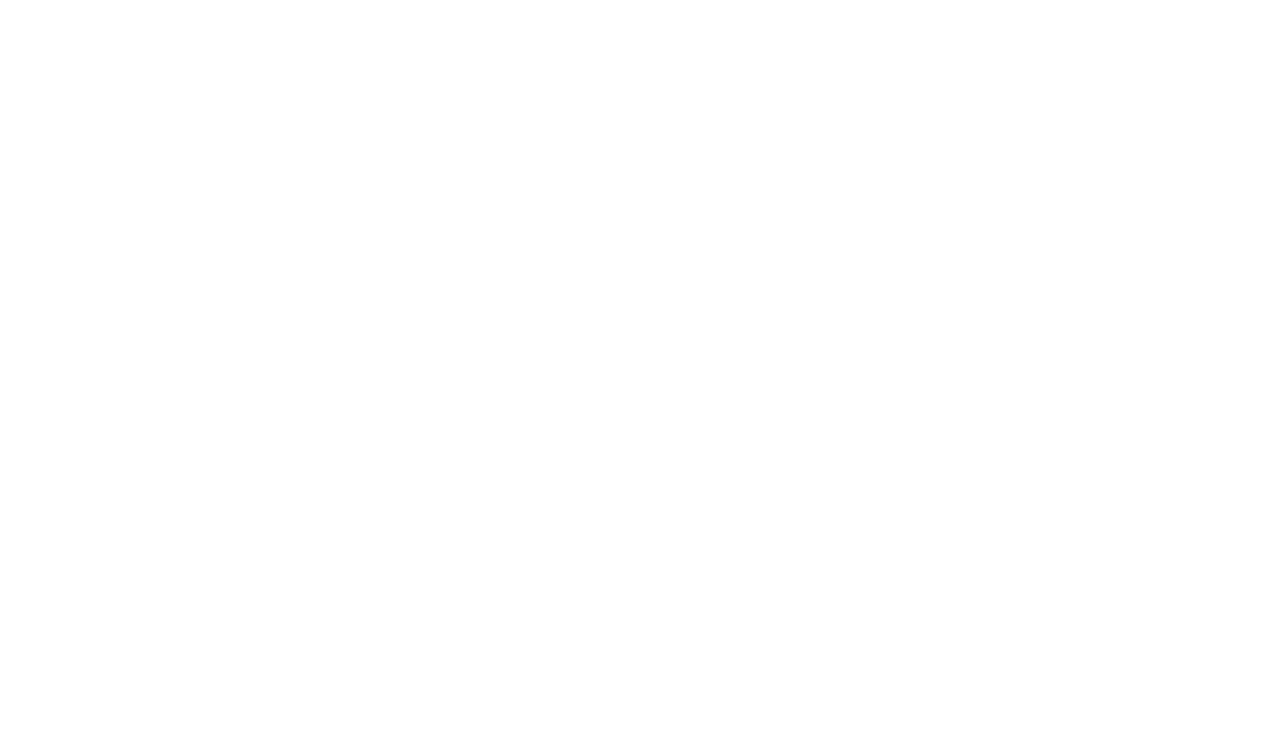
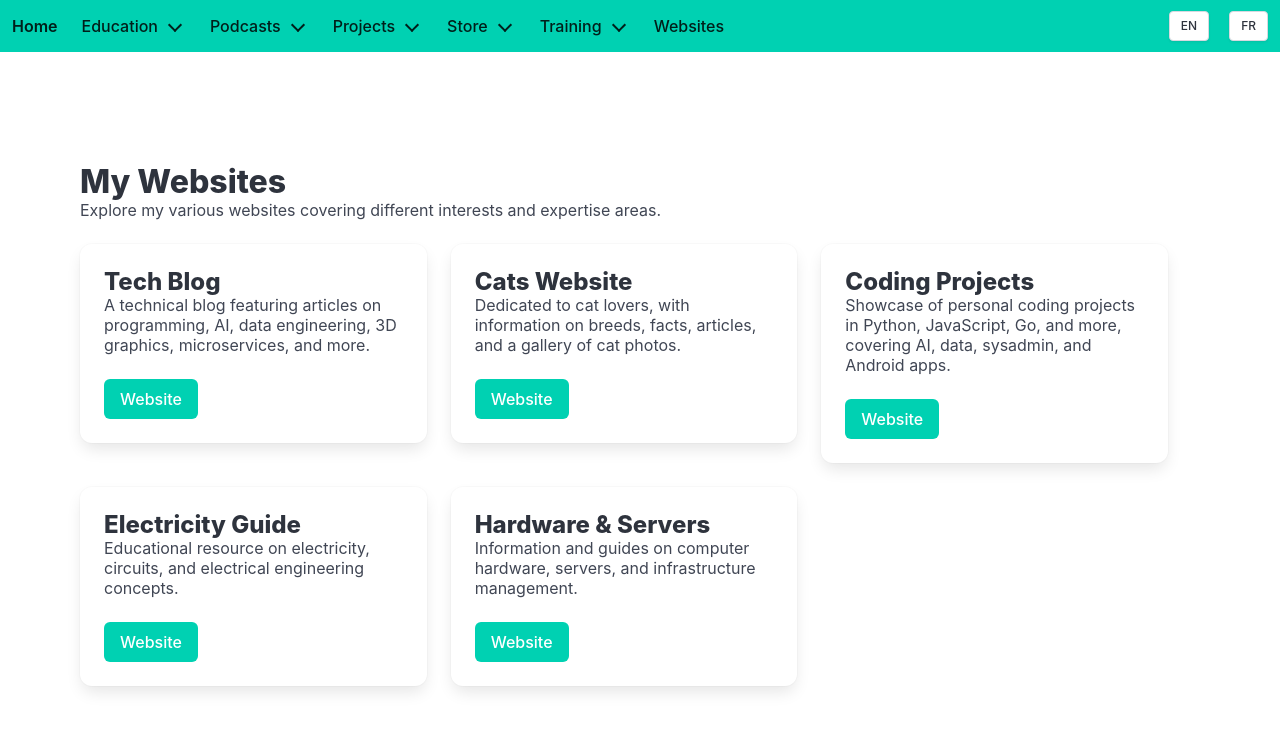
Before and after one commit to alexiscarbillet/alexis-carbillet, a React (Vite) app: page /websites in a window 1280 px wide. Before the commit this address had no page. Shown: the top 730 px of the page. Built offline with nearby package versions, Linux system fonts and the light colour scheme.

Commit message:
improve podcasts and websites

```diff
--- /dev/null
+++ b/src/Websites.jsx
@@ -0,0 +1,68 @@
+import React from "react";
+import Navbar from './components/Navbar';
+import SEO from './components/SEO';
+import { useTranslation } from 'react-i18next';
+
+export default function Websites() {
+  const { t } = useTranslation();
+
+  const websites = [
+    {
+      key: 'blog',
+      url: 'https://blog.alexis-carbillet.com/blog/category/tech/',
+      image: '/assets/images/blog.png' // Assuming we have images
+    },
+    {
+      key: 'cats',
+      url: 'https://cats.alexis-carbillet.com/',
+      image: '/assets/images/cats.png'
+    },
+    {
+      key: 'coding',
+      url: 'https://coding.alexis-carbillet.com/',
+      image: '/assets/images/coding.png'
+    },
+    {
+      key: 'electricity',
+      url: 'https://electricity.alexis-carbillet.com/',
+      image: '/assets/images/electricity.png'
+    },
+    {
+      key: 'hardware',
+      url: 'https://hardware.alexis-carbillet.com/',
+      image: '/assets/images/hardware.png'
+    }
+  ];
+
+  return (
+    <>
+      <SEO
+        title="Websites"
+        description="Explore my various websites covering tech, cats, coding projects, electricity, and hardware."
+        url="https://alexis-carbillet.com/websites"
+      />
+      <Navbar />
+      <section className="section" style={{ marginTop: '50px' }}>
+        <div className="container" style={{ padding: '2rem' }}>
+          <h3 className="title is-3">{t("websites.header")}</h3>
+          <p className="subtitle is-6">{t("websites.description")}</p>
+          <div className="columns is-multiline">
+            {websites.map((site) => (
+              <div className="column is-one-third" key={site.key}>
+                <div className="card">
+                  <div className="card-content">
+                    <p className="title is-4">{t(`websites.${site.key}.title`)}</p>
+                    <p className="subtitle is-6">{t(`websites.${site.key}.description`)}</p>
+                    <a className="button is-primary" href={site.url} target="_blank" rel="noopener noreferrer">
+                      {t("buttons.website")}
+                    </a>
+                  </div>
+                </div>
+              </div>
+            ))}
+          </div>
+        </div>
+      </section>
+    </>
+  );
+}
--- a/src/components/Navbar.jsx
+++ b/src/components/Navbar.jsx
@@ -103,28 +103,9 @@ export default function Navbar() {
             </div>
           </div>
 
-          <div className="navbar-item has-dropdown is-hoverable">
-            <a className="navbar-link">
-              Websites
-            </a>
-            <div className="navbar-dropdown">
-              <a className="navbar-item" href="https://blog.alexis-carbillet.com/blog/category/tech/" target="_blank" rel="noreferrer" onClick={closeMenu}>
-                Blog
-              </a>
-              <a className="navbar-item" href="https://cats.alexis-carbillet.com/" target="_blank" rel="noreferrer" onClick={closeMenu}>
-                Cats
-              </a>
-              <a className="navbar-item" href="https://coding.alexis-carbillet.com/" target="_blank" rel="noreferrer" onClick={closeMenu}>
-                Coding
-              </a>
-              <a className="navbar-item" href="https://electricity.alexis-carbillet.com/" target="_blank" rel="noreferrer" onClick={closeMenu}>
-                Electricity
-              </a>
-              <a className="navbar-item" href="https://hardware.alexis-carbillet.com/" target="_blank" rel="noreferrer" onClick={closeMenu}>
-                Hardware
-              </a>
-            </div>
-          </div>
+          <Link className="navbar-item" to="/websites" onClick={closeMenu}>
+            Websites
+          </Link>
         </div>
 
         {/* Language Switcher on the right */}
--- a/src/i18n/en.json
+++ b/src/i18n/en.json
@@ -8,7 +8,10 @@
     "digital-assets": "Store"
   },
   "buttons": {
-    "website": "Website"
+    "website": "Website",
+    "spotify": "Listen on Spotify",
+    "play": "Play episode",
+    "playing": "Playing"
   },
   "footer": {
     "more": "You can also find all my",
@@ -190,6 +193,8 @@
   },
   "podcast": {
     "aiHeader": "AI for everyone:",
+    "spotifyDescription": "Discover the full podcast series on Spotify: AI basics, history, applications, risks and future trends.",
+    "currentlyListening": "Currently listening to",
     "ai": {
       "podcast1": "Episode 1: What is Artificial Intelligence, Really?",
       "podcast2": "Episode 2: A Short History of AI",
@@ -232,5 +237,29 @@
     { "title": "Google Cybersecurity Professional", "issuer": "Google", "url": "https://www.coursera.org/account/accomplishments/professional-cert/4G8V8SJ8KL43" },
     { "title": "Certified Kubernetes Administrator", "issuer": "Cloud Native Computing Foundation", "url": "https://training.linuxfoundation.org/certification/certified-kubernetes-administrator-cka/" },
     { "title": "Cryptography", "issuer": "Stanford University", "url": "https://www.coursera.org/account/accomplishments/verify/8WBQFLPL2ZAX" }
-  ]
+  ],
+  "websites": {
+    "header": "My Websites",
+    "description": "Explore my various websites covering different interests and expertise areas.",
+    "blog": {
+      "title": "Tech Blog",
+      "description": "A technical blog featuring articles on programming, AI, data engineering, 3D graphics, microservices, and more."
+    },
+    "cats": {
+      "title": "Cats Website",
+      "description": "Dedicated to cat lovers, with information on breeds, facts, articles, and a gallery of cat photos."
+    },
+    "coding": {
+      "title": "Coding Projects",
+      "description": "Showcase of personal coding projects in Python, JavaScript, Go, and more, covering AI, data, sysadmin, and Android apps."
+    },
+    "electricity": {
+      "title": "Electricity Guide",
+      "description": "Educational resource on electricity, circuits, and electrical engineering concepts."
+    },
+    "hardware": {
+      "title": "Hardware & Servers",
+      "description": "Information and guides on computer hardware, servers, and infrastructure management."
+    }
+  }
 }
--- a/src/i18n/fr.json
+++ b/src/i18n/fr.json
@@ -8,7 +8,10 @@
     "digital-assets": "Atouts digitaux"
   },
   "buttons": {
-    "website": "Site web"
+    "website": "Site web",
+    "spotify": "Écouter sur Spotify",
+    "play": "Écouter cet épisode",
+    "playing": "En lecture"
   },
   "footer": {
     "more": "Vous pouvez également trouver tous mes",
@@ -190,6 +193,8 @@
   },
   "podcast": {
     "aiHeader": "L’IA pour tous (les episodes sont en anglais) :",
+    "spotifyDescription": "Découvrez toute la série de podcasts sur Spotify : bases de l'IA, historique, usages, risques et tendances futures.",
+    "currentlyListening": "Écoute en cours :",
     "ai": {
       "podcast1": "Épisode 1 : Qu’est-ce que l’intelligence artificielle, vraiment ?",
       "podcast2": "Épisode 2 : Une courte histoire de l’IA",
@@ -232,5 +237,29 @@
     { "title": "Professionnel Google Cybersécurité", "issuer": "Google", "url": "https://www.coursera.org/account/accomplishments/professional-cert/4G8V8SJ8KL43" },
     { "title": "Certified Kubernetes Administrator", "issuer": "Cloud Native Computing Foundation", "url": "https://training.linuxfoundation.org/certification/certified-kubernetes-administrator-cka/" },
     { "title": "Cryptographie", "issuer": "Stanford University", "url": "https://www.coursera.org/account/accomplishments/verify/8WBQFLPL2ZAX" }
-  ]
+  ],
+  "websites": {
+    "header": "Mes Sites Web",
+    "description": "Explorez mes différents sites web couvrant divers intérêts et domaines d'expertise.",
+    "blog": {
+      "title": "Blog Tech",
+      "description": "Un blog technique avec des articles sur la programmation, l'IA, l'ingénierie de données, les graphismes 3D, les microservices, et plus."
+    },
+    "cats": {
+      "title": "Site sur les Chats",
+      "description": "Dédié aux amoureux des chats, avec des informations sur les races, des faits, des articles, et une galerie de photos de chats."
+    },
+    "coding": {
+      "title": "Projets de Programmation",
+      "description": "Vitrine de projets personnels de programmation en Python, JavaScript, Go, et plus, couvrant l'IA, les données, l'administration système, et les apps Android."
+    },
+    "electricity": {
+      "title": "Guide Électricité",
+      "description": "Ressource éducative sur l'électricité, les circuits, et les concepts d'ingénierie électrique."
+    },
+    "hardware": {
+      "title": "Matériel & Serveurs",
+      "description": "Informations et guides sur le matériel informatique, les serveurs, et la gestion d'infrastructure."
+    }
+  }
 }
--- a/src/main.jsx
+++ b/src/main.jsx
@@ -15,6 +15,7 @@ import Podcasts from './Podcasts.jsx';
 import Certifications from './Certifications.jsx';
 import Diplomas from './Diplomas.jsx';
 import Toolkits from './Toolkits.jsx';
+import Websites from './Websites.jsx';
 
 import './index.css';
 import 'bulma/css/bulma.min.css';
@@ -39,6 +40,7 @@ ReactDOM.createRoot(document.getElementById('root')).render(
         <Route path="/certifications" element={<Certifications />} />
         <Route path="/ai-podcasts" element={<Podcasts />} />
         <Route path="/digital-assets-toolkits" element={<Toolkits />} />
+        <Route path="/websites" element={<Websites />} />
       </Routes>
     </BrowserRouter>
   </React.StrictMode>
```
Also changed, not shown: src/Podcasts.jsx (+56 -6 lines).
